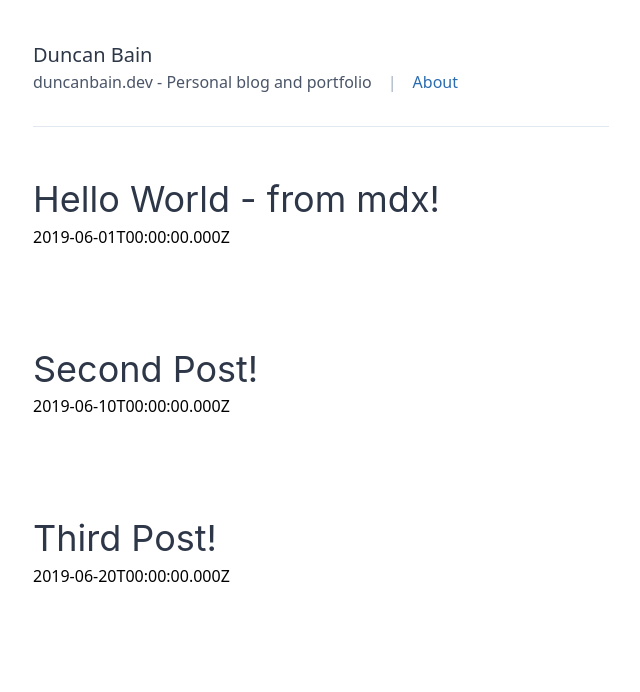
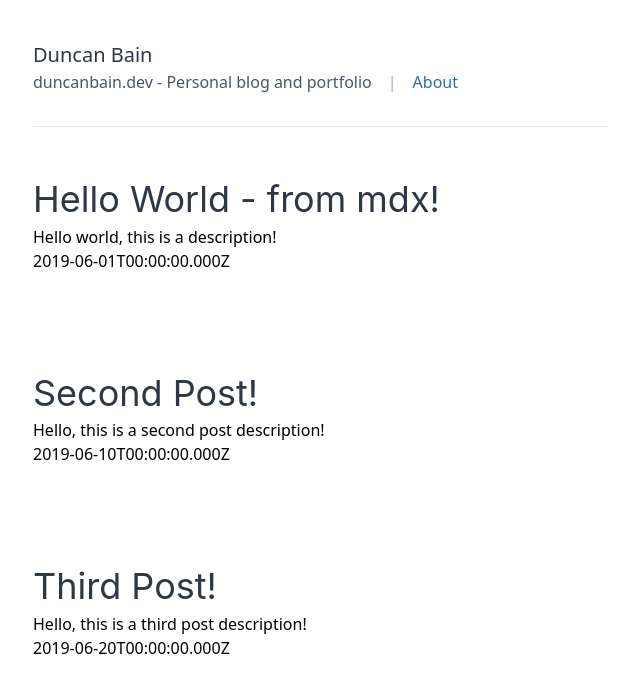
Before and after one commit to duncanjbain/duncanbain.dev, a Gatsby site: page / in a window 1280 px wide. Shown: the whole page, without its empty margins (319-959 px from the left). Built offline with nearby package versions, Linux system fonts and the light colour scheme; Gatsby itself is replaced by a stand-in of ours.

Commit message:
added description to frontmatter

```diff
--- a/src/pages/index.jsx
+++ b/src/pages/index.jsx
@@ -17,6 +17,7 @@ const IndexTemplate = ({ data }) => (
                   {frontmatter.title}
                   {' '}
                 </span>
+                <p>{frontmatter.description}</p>
                 <p>{frontmatter.date}</p>
               </h1>
             </Link>
@@ -39,6 +40,7 @@ export const query = graphql`
         frontmatter {
           title
           date
+          description
         }
         fields {
           slug
--- a/src/posts/2019/2019-06-01-hello-world/index.mdx
+++ b/src/posts/2019/2019-06-01-hello-world/index.mdx
@@ -2,6 +2,7 @@
 title: Hello World - from mdx!
 date: 2019-06-01
 published: true
+description: Hello world, this is a description!
 ---
 
 # h1 Heading
--- a/src/posts/2019/2019-06-10-second-post/index.mdx
+++ b/src/posts/2019/2019-06-10-second-post/index.mdx
@@ -2,6 +2,7 @@
 title: Second Post!
 date: 2019-06-10
 published: true
+description: Hello, this is a second post description!
 ---
 
 This is my second post!
--- a/src/posts/2019/2019-06-20-third-post/index.mdx
+++ b/src/posts/2019/2019-06-20-third-post/index.mdx
@@ -2,6 +2,7 @@
 title: Third Post!
 date: 2019-06-20
 published: true
+description: Hello, this is a third post description!
 ---
 
 This is my third post!
```
